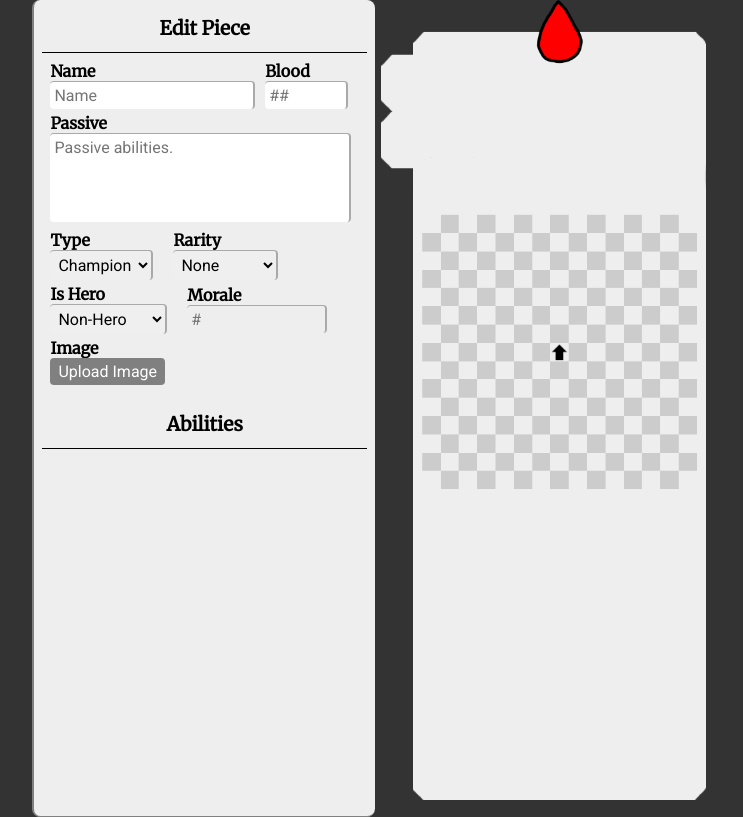
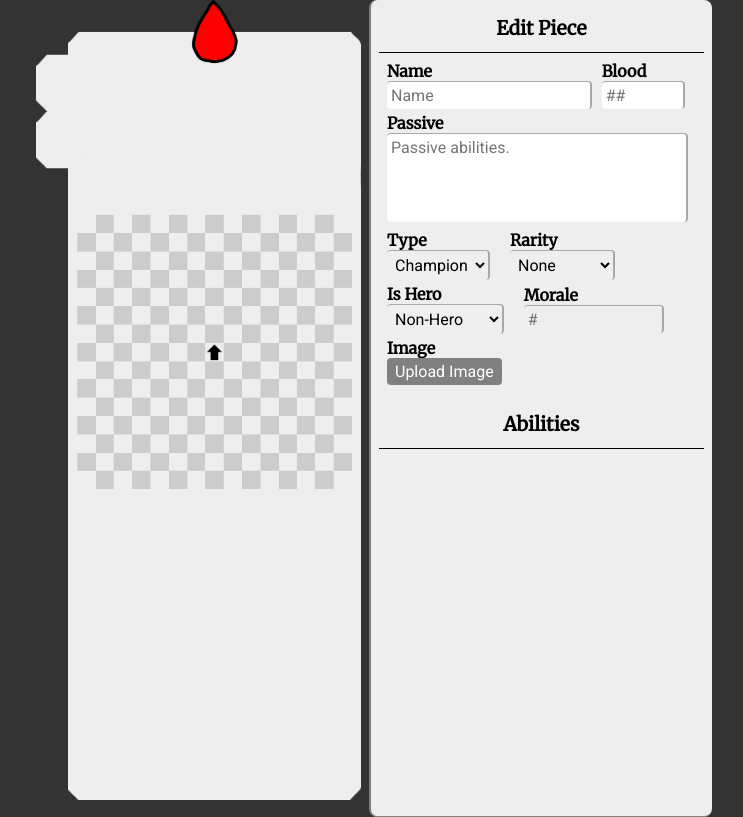
Before and after one commit to main-gi/PieceMaker, a plain HTML site: page index.html in a window 1280 px wide. Shown: the whole page, without its empty margins (275-1018 px from the left). Drawn offline with nearby package versions, Linux system fonts and the light colour scheme.

Commit message:
Update index.html

```diff
--- a/index.html
+++ b/index.html
@@ -25,17 +25,17 @@
             width: calc(100vh / 8.75 * 3.55);
             position: absolute;
             left: 50%;
-            margin-left: calc(100vh / 8.75 * 3.55 / 2 + .5em);
+            margin-left: calc(-100vh / 8.75 * 3.55 - .25rem);
 
             display: block;
-            margin-left: 1rem;
         }
 
         .editor {
             display: block;
             height: 100vh;
             width: calc(100vh / 8.75 * 3.55);
-            margin-left: calc(-200vh / 8.75 * 3.55 / 2 - .5em);
+            //margin-left: calc(100vh / 8.75 * 3.55 / 2 + .25rem);
+            margin-left:.25rem;
 
             position: absolute;
             left: 50%;
```
